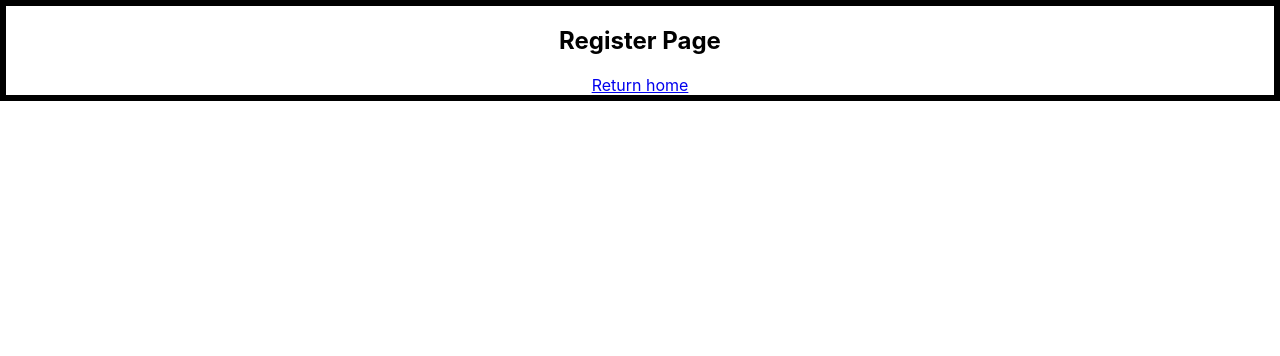
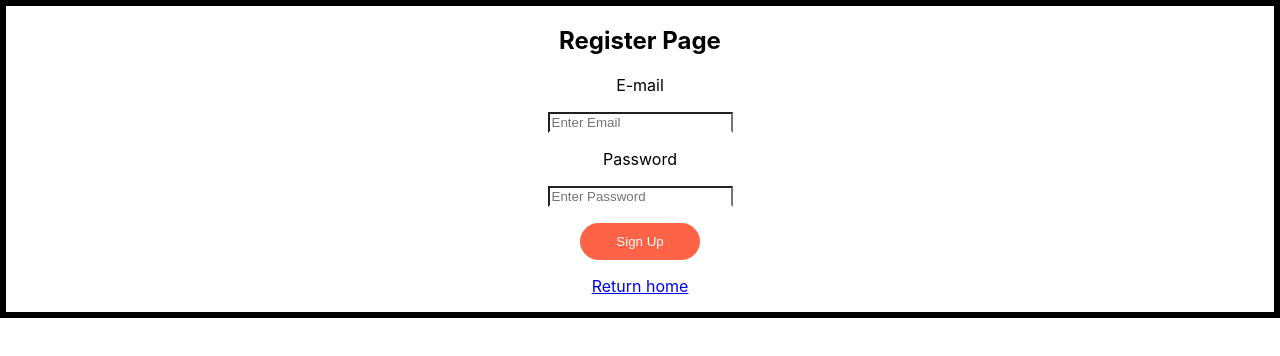
Before and after one commit to Eldydev/Test_Tech_Conjonction, a React (Create React App) app in the folder test_tech_conjonction/: page /register in a window 1280 px wide. Shown: the top 356 px of the page. Built offline with nearby package versions, Linux system fonts and the light colour scheme.

Commit message:
add register form

```diff
--- a/test_tech_conjonction/src/components/Register.js
+++ b/test_tech_conjonction/src/components/Register.js
@@ -6,7 +6,49 @@ class Register extends Component {
     constructor(props) {
         super(props);
         this.state = {
+            Email: '',
+            Password: '',
+            EmailAlert: '',
+            PasswordAlert: '',
+        }
 
+        this.Email = this.Email.bind(this);
+        this.Password = this.Password.bind(this);
+        this.register = this.register.bind(this);
+    }
+    Email(event) {
+        this.setState({ Email: event.target.value })
+    }
+    Password(event) {
+        this.setState({ Password: event.target.value })
+    }
+    register(e) {
+        e.preventDefault();
+        if (this.state.Email == '') {
+            this.setState({ EmailAlert: 'invalid E-mail' })//check email
+        }
+        if (this.state.Password == '') {
+            this.setState({ PasswordAlert: 'invalid Password' })//check password
+        }
+        if ((this.state.Email != '') && (this.state.Password != '')) {
+            console.log('register');
+            fetch('https://reqres.in/api/users', { //creating dummy user
+                method: 'post',
+                headers: {
+                    'Accept': 'application/json',
+                    'Content-Type': 'application/json'
+                },
+
+                body: JSON.stringify({
+                    email: this.state.Email,
+                    password: this.state.Password
+                })
+
+            }).then((Response) => Response.json())
+                .then((result) => {
+                    console.log(result);
+                    setTimeout(() => this.props.history.push("/dashboard"), 500); //redirect to dashboard
+                })
         }
 
     }
@@ -14,7 +56,16 @@ class Register extends Component {
         return (
             <div>
                 <h2>Register Page</h2>
-                <Link to="/">Return home</Link>
+                <form>
+                    <p>E-mail</p>
+                    <input type="text" onChange={this.Email} placeholder="Enter Email" />
+                    <p>{this.state.EmailAlert}</p>
+                    <p>Password</p>
+                    <input type="password" onChange={this.Password} placeholder="Enter Password" />
+                    <p>{this.state.PasswordAlert}</p>
+                    <button onClick={e => this.register(e)}>Sign Up</button>
+                </form>
+                <p><Link to="/">Return home</Link></p>
             </div>
         );
     }
```
Also changed, not shown: 1 other file (tests, documents, lock files or other folders).
